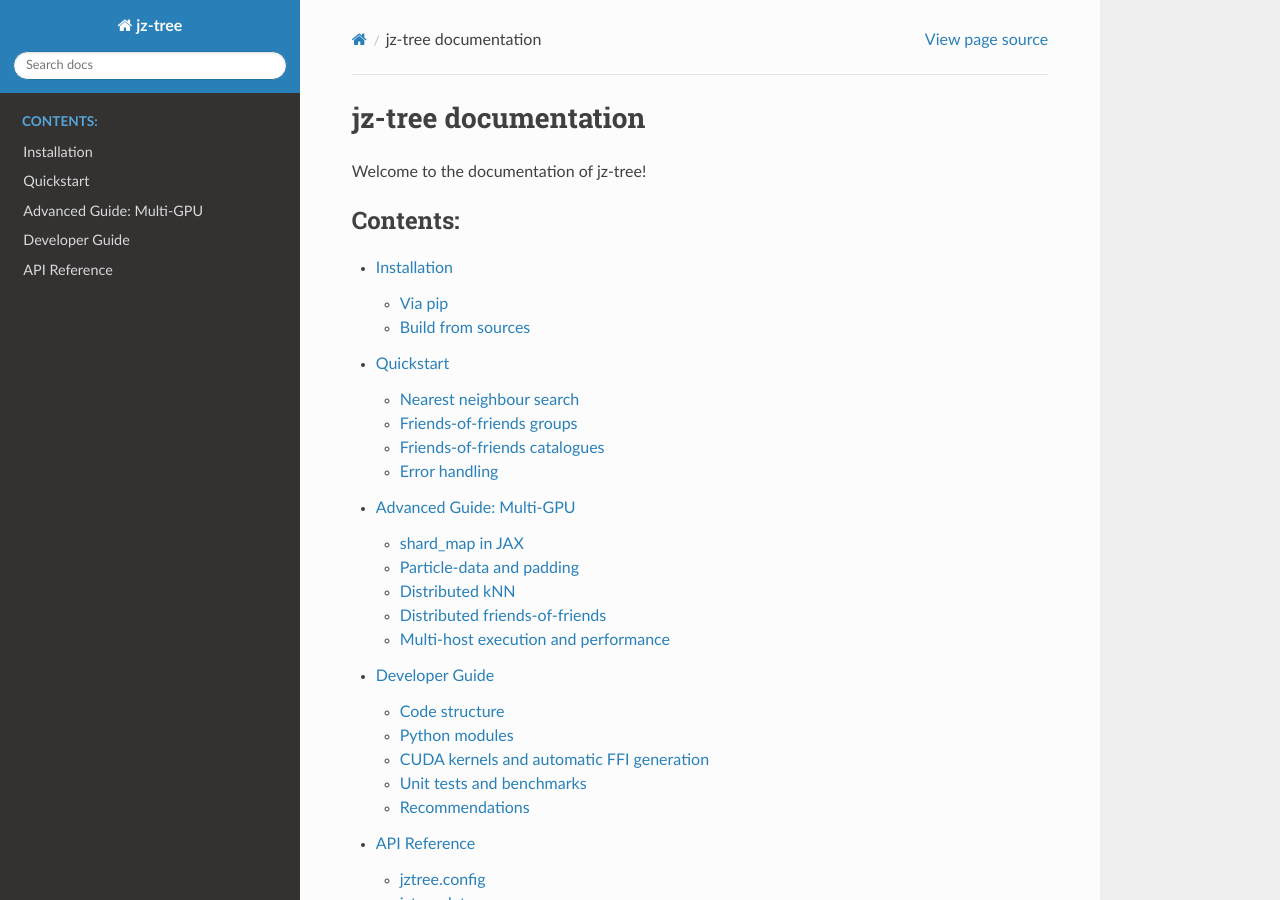
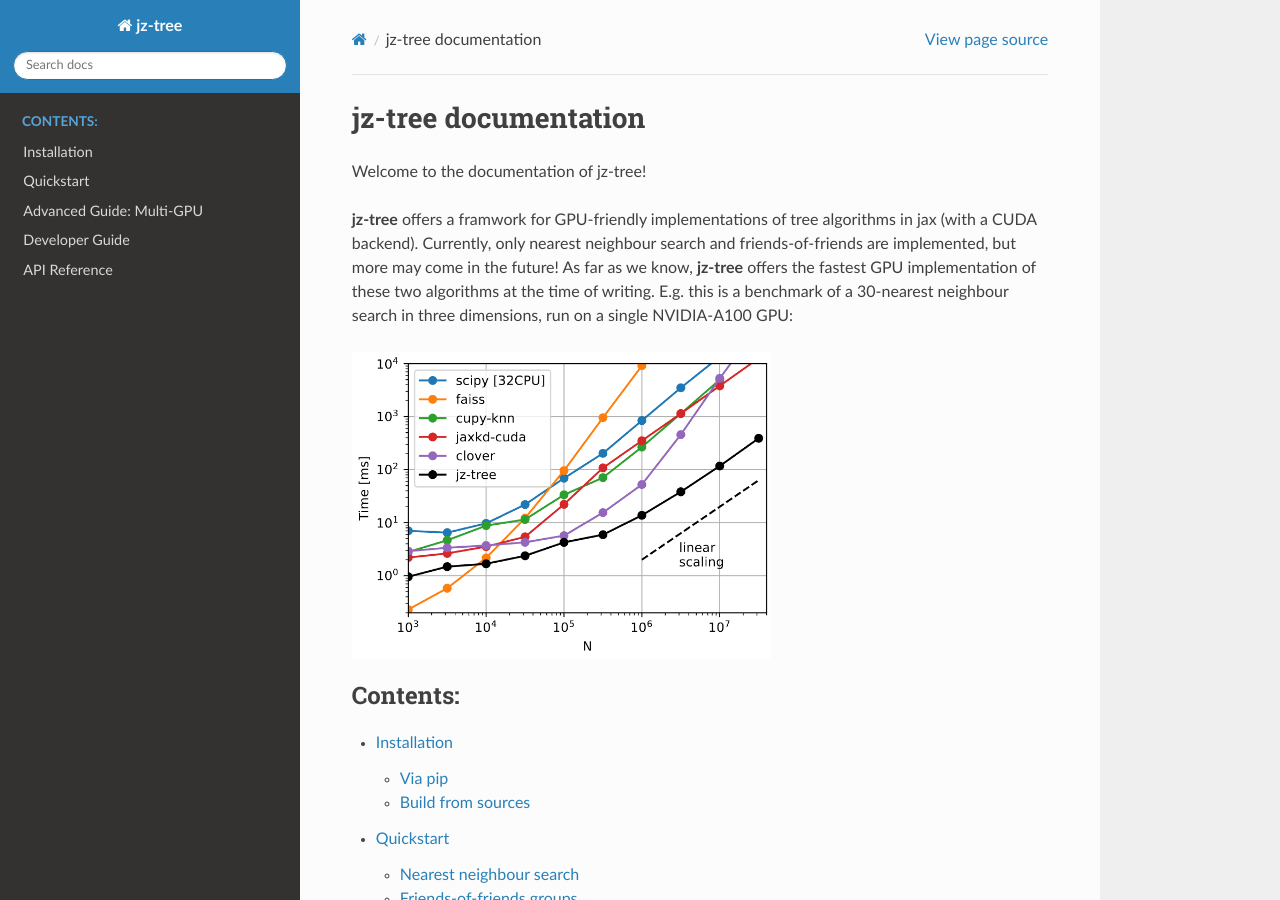
Before and after one commit to jstuecker/jztree, a Sphinx documentation site: the page built from docs/index.rst, in a window 1280 px wide and 900 px high. Built offline with Sphinx 7.4.7 and the Read the Docs theme 3.1.0, drawn with Linux system fonts in a browser that asks for light colours.

Commit message:
added a figure to index

```diff
--- a/docs/index.rst
+++ b/docs/index.rst
@@ -2,6 +2,16 @@ jz-tree documentation
 =====================
 
 Welcome to the documentation of jz-tree!
+
+**jz-tree** offers a framwork for GPU-friendly implementations of tree algorithms in jax (with
+a CUDA backend). Currently, only nearest neighbour search and friends-of-friends are implemented, but
+more may come in the future! As far as we know, **jz-tree** offers the fastest GPU
+implementation of these two algorithms at the time of writing. E.g. this is a benchmark of a
+30-nearest neighbour search in three dimensions, run on a single NVIDIA-A100 GPU:
+
+.. image:: _static/knn_libraries_comparison.png
+   :width: 60%
+
 
 .. toctree::
    :maxdepth: 2
```
Also changed, not shown: docs/_static/knn_libraries_comparison.png (added).
